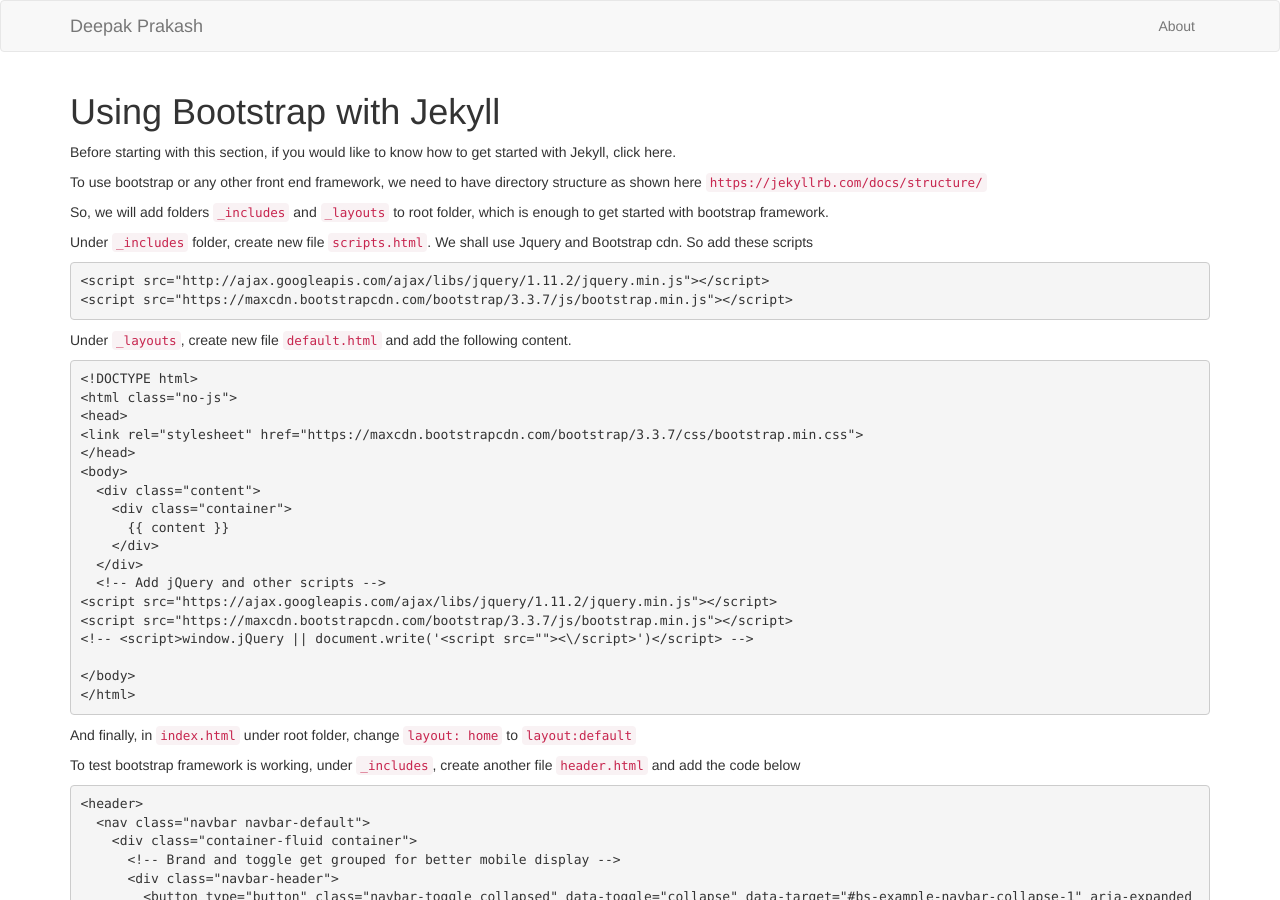
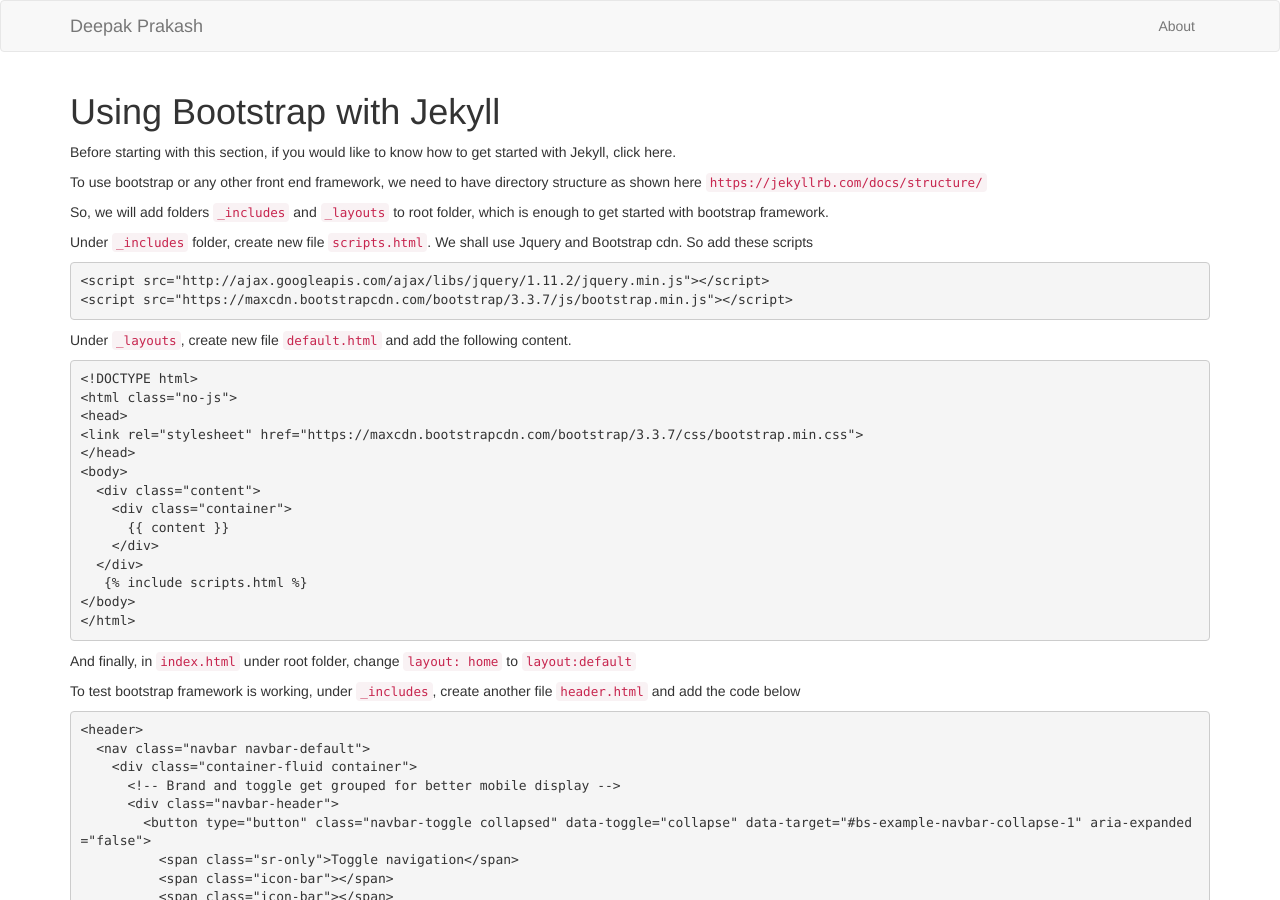
Before and after one commit to deepak6sp/deepak6sp.github.io, a Jekyll site: the page built from _posts/2017-02-23-Using-Bootstrap-with-jekyll.markdown, in a window 1280 px wide and 900 px high. Built offline with Jekyll 4.4.1, drawn with Linux system fonts in a browser that asks for light colours; nearby versions of some CDN libraries.

```diff
--- a/_posts/2017-02-23-Using-Bootstrap-with-jekyll.markdown
+++ b/_posts/2017-02-23-Using-Bootstrap-with-jekyll.markdown
@@ -34,7 +34,7 @@ Under `_layouts`, create new file `default.html` and add the following content.
       {{ "{{ content " }}}}
     </div>
   </div>
-  {% include scripts.html %}
+  {{ " {% include scripts.html" }} %}
 </body>
 </html>
 {% endhighlight %}
```
Also changed, not shown: about.md (+3 -1 lines).
